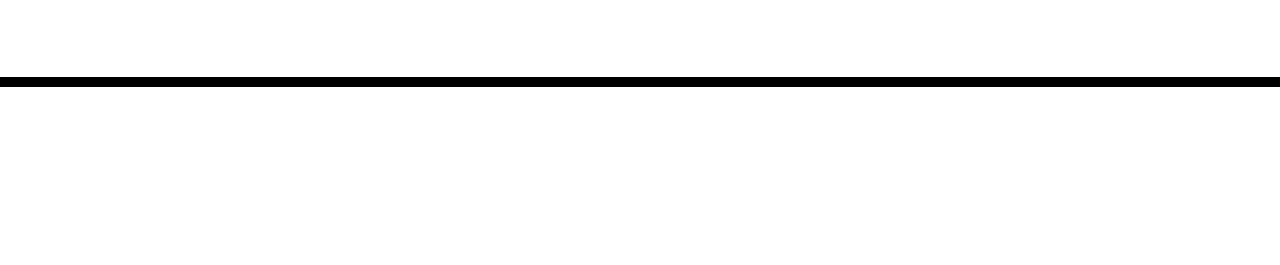
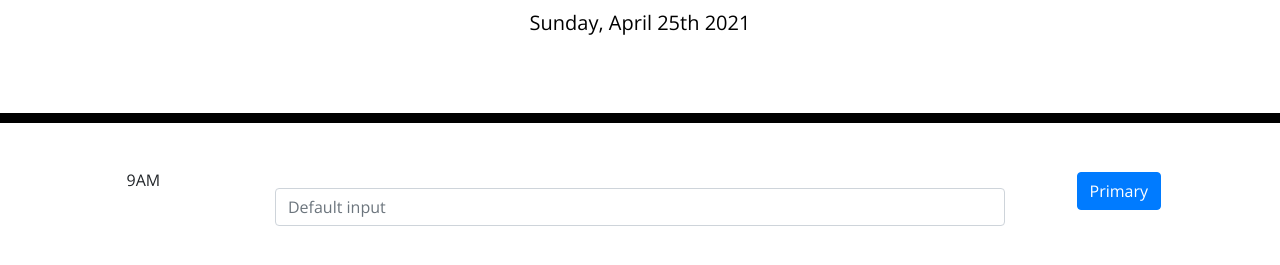
Before and after one commit to cortelas/Work-Day-Scheduler, a plain HTML site: page Develop/index.html in a window 1280 px wide. Shown: the part 181-446 px from the top of the page. Drawn offline with nearby package versions, Linux system fonts and the light colour scheme.

Commit message:
display title date

```diff
--- a/Develop/index.html
+++ b/Develop/index.html
@@ -30,9 +30,21 @@
     </header>
     <div class="container">
       <!-- Timeblocks go here -->
+      <div class="row">
+        <div class="col">
+          9AM
+        </div>
+        <div class="col-8">
+          <input class="form-control" type="text" placeholder="Default input">
+        </div>
+        <div class="col">
+          <button type="button" class="btn btn-primary">Primary</button>
+        </div>
+      </div>
     </div>
 
     <script src="https://code.jquery.com/jquery-3.4.1.min.js"></script>
     <script src="https://cdnjs.cloudflare.com/ajax/libs/moment.js/2.24.0/moment.min.js"></script>
+    <script src="script.js"></script>
   </body>
 </html>
--- /dev/null
+++ b/Develop/script.js
@@ -0,0 +1,2 @@
+document.getElementById("currentDay").textContent= moment().format("dddd, MMMM Do YYYY");
+console.log("test");
```
